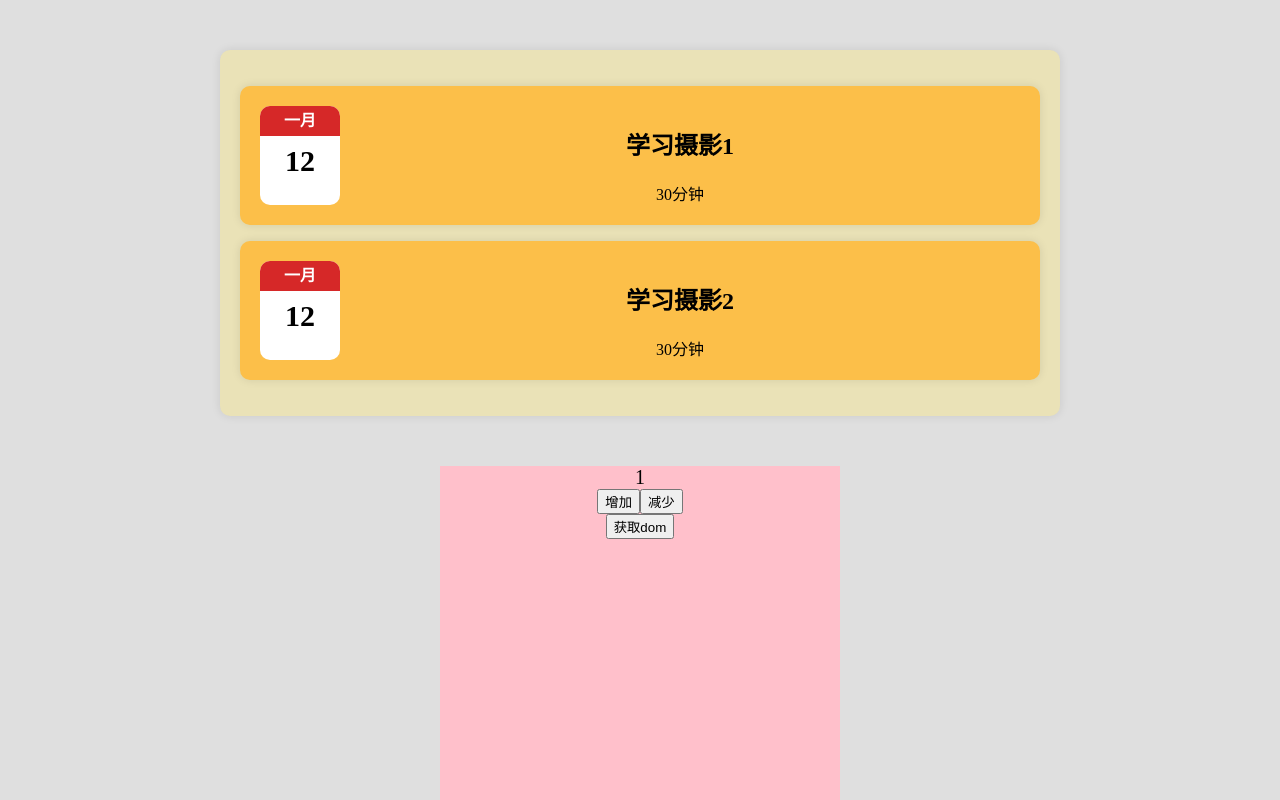
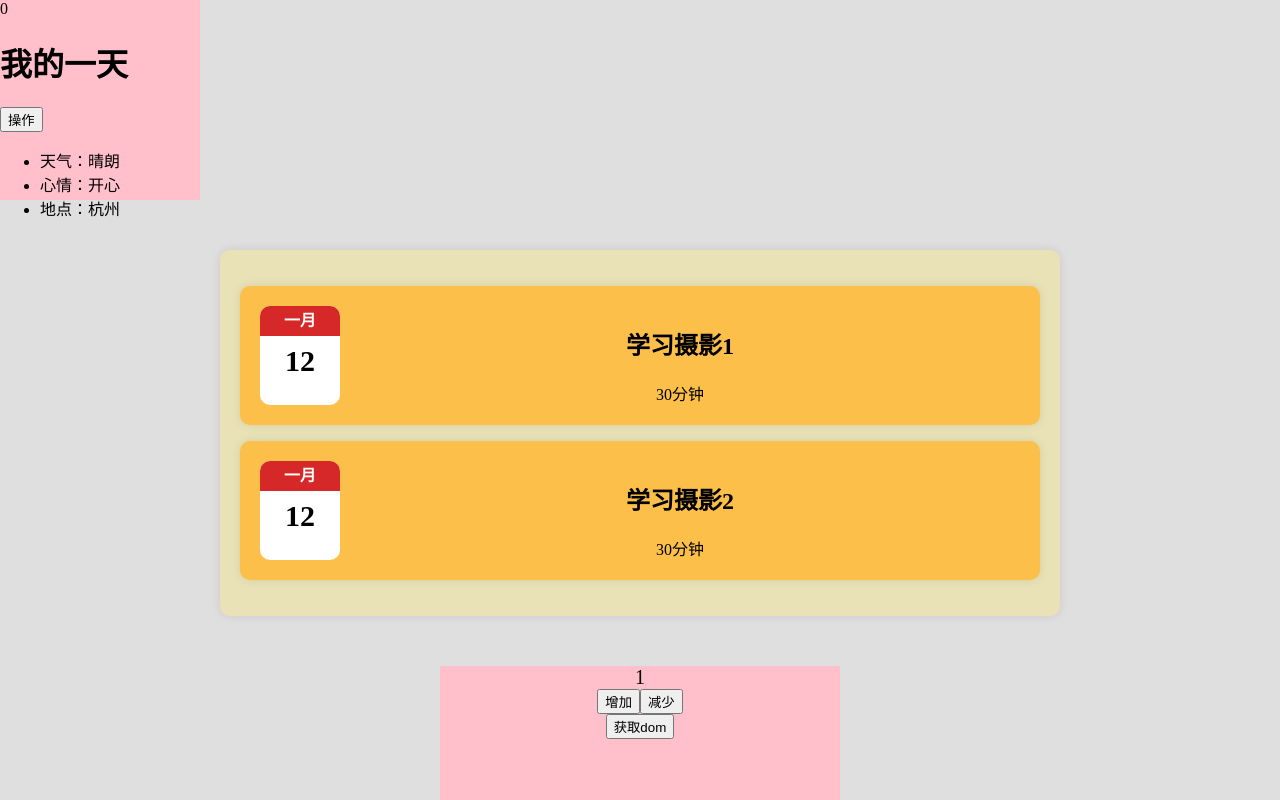
Before and after one commit to aiyaya211/react-study, a React (Create React App) app: page / in a window 1280 px wide. Shown: the top 800 px of the page. Built offline with nearby package versions, Linux system fonts and the light colour scheme.

Commit message:
类组件

```diff
--- a/src/App.js
+++ b/src/App.js
@@ -2,10 +2,12 @@
 import './App.css';
 import Logs from './components/logs/Logs';
 import Counter from './components/counter/counter'
+import Dcom from './components/Dcom'
 
 function App() {
   return (
     <div>
+      <Dcom />
       <Logs />
       <Counter />
     </div>
--- /dev/null
+++ b/src/components/Dcom.js
@@ -0,0 +1,12 @@
+import React, {Component} from 'react'
+import User from '../components/others/users'
+
+class Dcom extends Component{
+    render() {
+        return <div style={{width: 200+ 'px', height: 200+'px', background:' pink'}}>
+            <User weather={'晴朗'} mood={'开心'} place={'杭州'}/>
+        </div>
+    }
+}
+
+export default Dcom
--- /dev/null
+++ b/src/components/others/users.js
@@ -0,0 +1,32 @@
+import React, {Component} from 'react'
+
+class User extends Component{
+    // 类组件中可以直接通过this访问到父组件传过来的props
+    // 可以直接在类组件中定义state 获取到state中的数据 类似于vue中的data
+    // 通过setState来修改state中的值
+    // 获取dom 通过React.createRef();
+    divRef = React.createRef();
+    state = {
+        title: '我的一天',
+        times: 0
+    };
+    handleClick = () => {
+        this.setState({times: this.state.times + 1})
+        console.log(this.divRef)
+    };
+    render() {
+        return <div>
+            {/* 注意 一定要加this */}
+                <span>{this.state.times}</span>
+                <h1>{this.state.title}</h1>
+                <button onClick={this.handleClick}>操作</button>
+                <ul>
+                    <li ref={this.divRef}>天气：{this.props.weather}</li>
+                    <li>心情：{this.props.mood}</li>
+                    <li>地点：{this.props.place}</li>
+                </ul>
+            </div>
+    }
+}
+
+export default User
```
Also changed, not shown: 1 other file (tests, documents, lock files or other folders).
